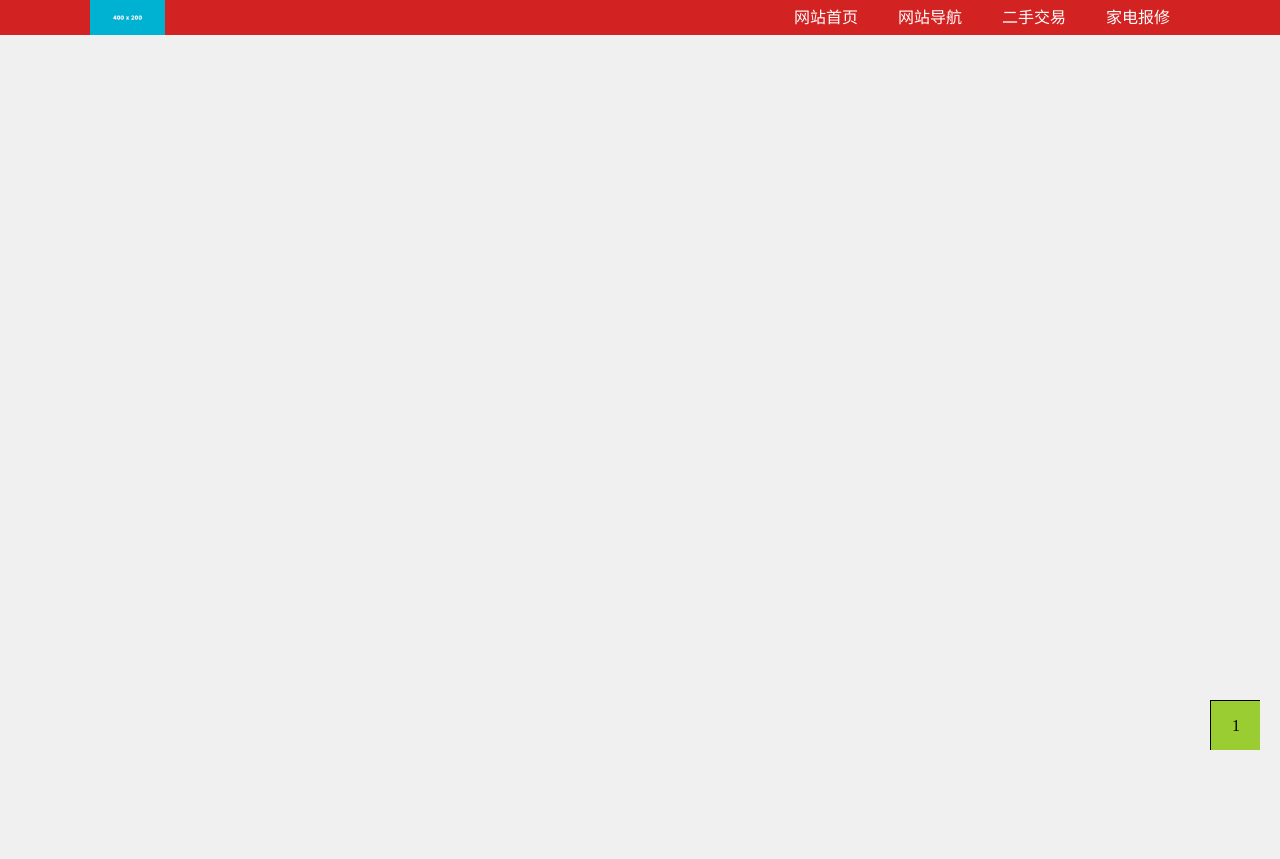
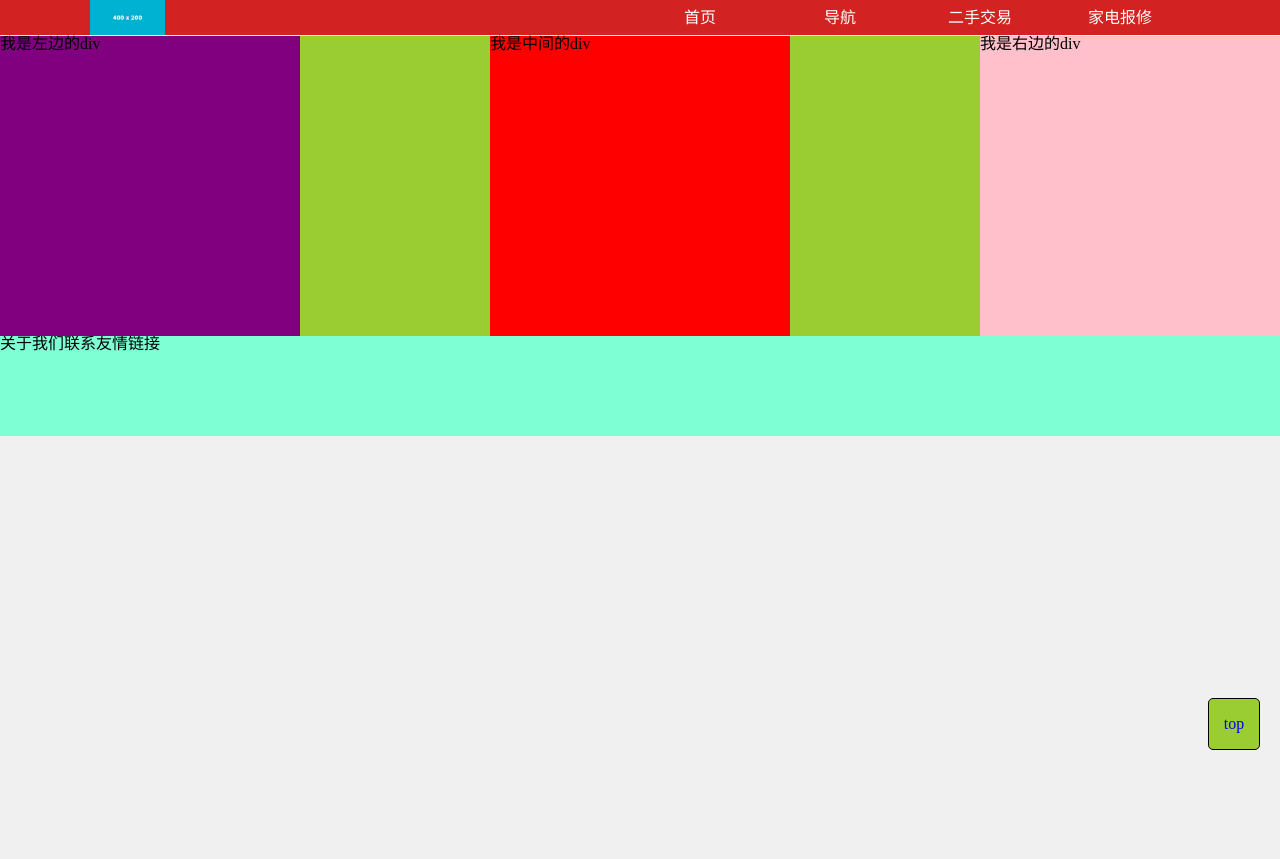
Before and after one commit to Mr-Zhuo/Mr-Zhuo.github.io, a plain HTML site: page index.html in a window 1280 px wide. Shown: the top 859 px of the page. Before the commit the page ends 800 px from the top, so only its background shows below. Drawn offline with Linux system fonts and the light colour scheme.

Commit message:
layout completed

```diff
--- a/css/index-html.css
+++ b/css/index-html.css
@@ -1,29 +1,26 @@
 /* <style type="text/css"> */
 			.body{
 				background-color: rgb(240, 240,240);
+				height: 3000px;
 			}
-			/* 测试样式,后续取消 */
-
 			/* head */
 			.head{
+				height: 35px;
+			}
+			.clear{
+				width: 100%;
+				/* height: 35px; */
+				background-color: rgb(210, 34, 34);
 				position: fixed;
-				top: 0;
-				width: 100%;
-				background-color: rgb(210, 34, 34);
-				/* overflow:hidden; 此方法解决高度塌陷问题存在浏览器兼容问题*/
-			/*
-				背景图片相关属性
-				background-image: url(img/logo1.png);
-				background-repeat: no-repeat;
-				/* 如果只写一个值默认第二支为center，还可以指定百分数和坐标偏移量单位：px
-				background-position: bottom center;
-				/* background-attachment: fixed; 图片不随页面滚动且会改变图片相对定位原点
-				background 可以整合在一起写，没有顺序要求，没有写的使用默认值
+				z-index: 999;
+			}
+			/* 通过伪类after向父元素最后添加空白块元素清除高度塌陷问题 IE6及以下不支持
+			before伪类解决父子元素外边距重叠问题,子元素的外边距会传递给父元素
+			.clearfix::before
 			*/
-			}
-			/* 通过伪类向父元素最后添加空白块元素清除高度塌陷问题 IE6及以下不支持*/
-			.clearfix:after .clearfix:before{
-				content: " ";
+			.clearfix::after
+			{
+				content: "";
 				display: table;
 				clear: both;
 			}
@@ -61,13 +58,14 @@
 				/* width: 100px; 不设置宽度后设置padding值不会改变元素可见框大小*/
 				margin: 0 20px;/* 设置外边距 */
 			}
-			.homelink::before{
+			/* .homelink::before{
 
 				background-image: url(../img/home.png);
-				background-position: 0px,32px;
-			}
+				background-position: -32px -32px;
+			} */
 			.navBar a{
 				display: block;
+				width: 100px;
 				color: white;
 				font: 16px;
 				line-height: 35px;
@@ -91,50 +89,93 @@
 
 
 			/* content 区 */
-			.img1{
-				margin: 20px auto;
+			.content{
+				background-color: yellowgreen;
+				margin-top: 1px;
+			}
+			.leftad,
+			.rightinfo,
+			.banner{
+
+				position: relative;
+			}
+			.leftad{
+				width: 300px;
+				height: 300px;
+				background-color: purple;
+				float: left;
+			}
+			.banner{
+				width: 300px;
+				height: 300px;
 				background-color: red;
+				margin: 0 auto;
 			}
-			.img1 img{
+			.rightinfo{
+				width: 300px;
+				height: 300px;
+				background-color: pink;
+				float: right;
+			}
+			/* banner动画开始
+
+			.banner img{
 				width: 400px;
 				height: 200px;
 				animation: lunbo 5s ease-in-out  infinite normal;
 			}
-			@keyframes lunbo{
+
+
+			 @keyframes lunbo{
 				0% {opacity: 0;}
 				50% {opacity: 1;}
 				100% {opacity: 0;}
 			}
-			.img1 img:hover{
+			.banner:hover{
 				animation-play-state: paused;
 			}
+
+			 banner动画结束 */
+
 			.PicNum li{
 				/* float:right; */
 				list-style: none;
 				margin: 0 20px 0 0;
 			}
 
+			/* footer */
+			.bottom{
+				height: 100px;
+				background-color: aquamarine;
+			}
+			.bottom li{
+				float: left;
+				list-style: none;
+			}
 			/* 全局固定区 */
 			.about{
 				width: 50px;
 				height: 50px;
-				background-color: skyblue;
-				transition: height 1s;
+				border: 1px black solid;
+				border-radius: 5px;
+				background-color: yellowgreen;
+				text-align: center;
+				line-height: 50px;
 				position: fixed;
 				bottom: 50px;
 				right: 20px;
 				overflow: hidden;
-			}
-			.box1{
-				width: 50px;
-				height: 50px;
-				border: 1px black solid;
-				background-color: yellowgreen;
-				text-align: center;
-				line-height: 50px;
+				/* transition: height 1s; */
 			}
 			.about:hover{
+				background-color: skyblue;
+			}
+			.about a{
+				font:16px/50px "微软雅黑";
+				text-decoration: none;
+			}
+			/* .about:hover{
 				height: 150px;
 				background-color: skyblue;
-			}
+			} */
 /* 		</style> */
--- a/index.html
+++ b/index.html
@@ -12,7 +12,8 @@
 	</head>
 	<body class="body">
 		<!-- 导航区 -->
-		<nav class="head clearfix">
+		<nav class="head clearfix" id="top">
+			<div class="clear">
 					<div class="hd">
 							<div class="logo">
 											<a class="logoLink" href="#">
@@ -20,7 +21,6 @@
 											</a>
 								</div>
 							<div class="nav">
-
 									<ul class="navBar">
 												<li class="post">
 													<a href="#">家电报修
@@ -33,56 +33,62 @@
 													</a>
 												</li>
 												<li class="map">
-							<a href="#">网站导航
+													<a href="#">导航
 														<div class="nnav2nd" style="display: none;"></div>
 													</a>
 												</li>
 												<li class="homelink">
-							<a href="#">网站首页
+													<a href="#">首页
 
 											</a>
 										</li>
 										</ul>
 								</div>
 						</div>
+				</div>
 		</nav>
+		<!-- content  -->
+		<main class="content clearfix">
+			<div class="leftad">
+				<p>我是左边的div</p>
+			</div>
+			<div class="rightinfo">
+					<p>我是右边的div</p>
+				</div>
+			<div class="banner">
+				<!-- <div class='bannerNav'>
+					<img src="img/logo.jpg" alt="figure1">
+				</div>
+				<ul class="bannerNum">
+					<li><a href="#">1</a></li>
+					<li><a href="#">2</a></li>
+					<li><a href="#">3</a></li>
+				</ul> -->
+				<p>我是中间的div</p>
+			</div>
+			<!-- 侧边栏 -->
 
-		<!-- 图片轮播:CSS3实现
-		<div class="PicNav">
-			<div class='img1'>
-					<img src="img/logo.jpg" alt="figure-1">
-			</div>
-			<ul class="PicNum">
-				<li>1</li>
-				<li>2</li>
-				<li>3</li>
-			</ul>
-		</div>
-
-		<main>
-			<div class="box1">
-				<div class="nav"></div>
-				<div class="content"></div>
-			</div>
-			<aside>
-				<p>广告及其他</p>
-			</aside>
 
 		</main>
+		<!-- content结束 -->
 
-		<footer class="footer">
+
+
+
+		<!-- 底部关于 -->
+		<footer>
+			<div class="bottom">
 				<ul>
 					<li>关于我们</li>
 					<li>联系</li>
 					<li>友情链接</li>
 				</ul>
+			</div>
 		</footer>
-		-->
 
-		<div class="about">
-			<div class="box1">1</div>
-			<div class="box1">2</div>
-			<div class="box1">3</div>
+		<!-- 返回顶部 -->
+		<div class="about" style="border:black 1px solid;">
+			<a href="#top" style="display:block;width:100%;height:100%"><span>top</span></a>
 		</div>
 	</body>
 </html>
```
Also changed, not shown: img/logo1.jpg (added). Lines whose indentation alone changed are shown as unchanged.
